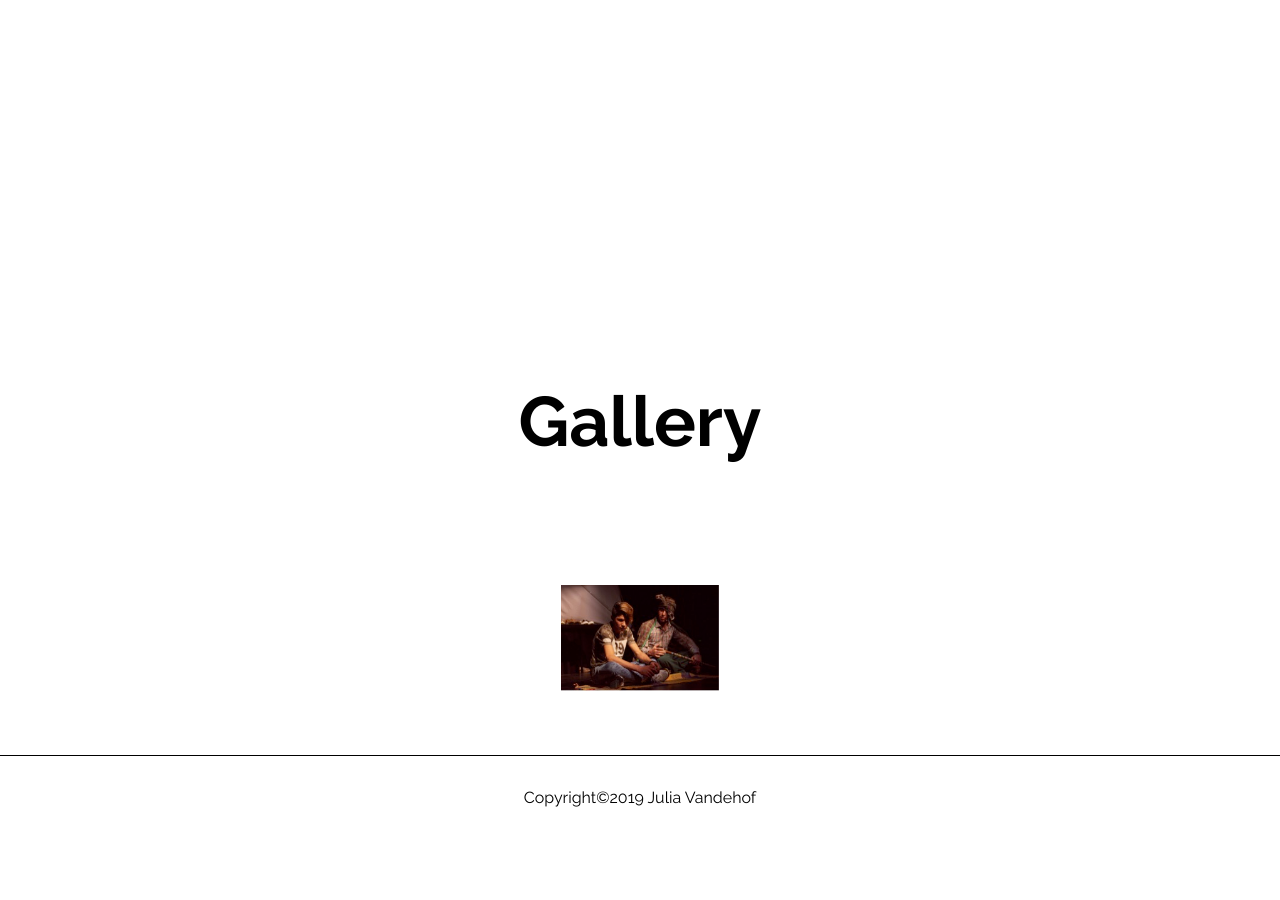
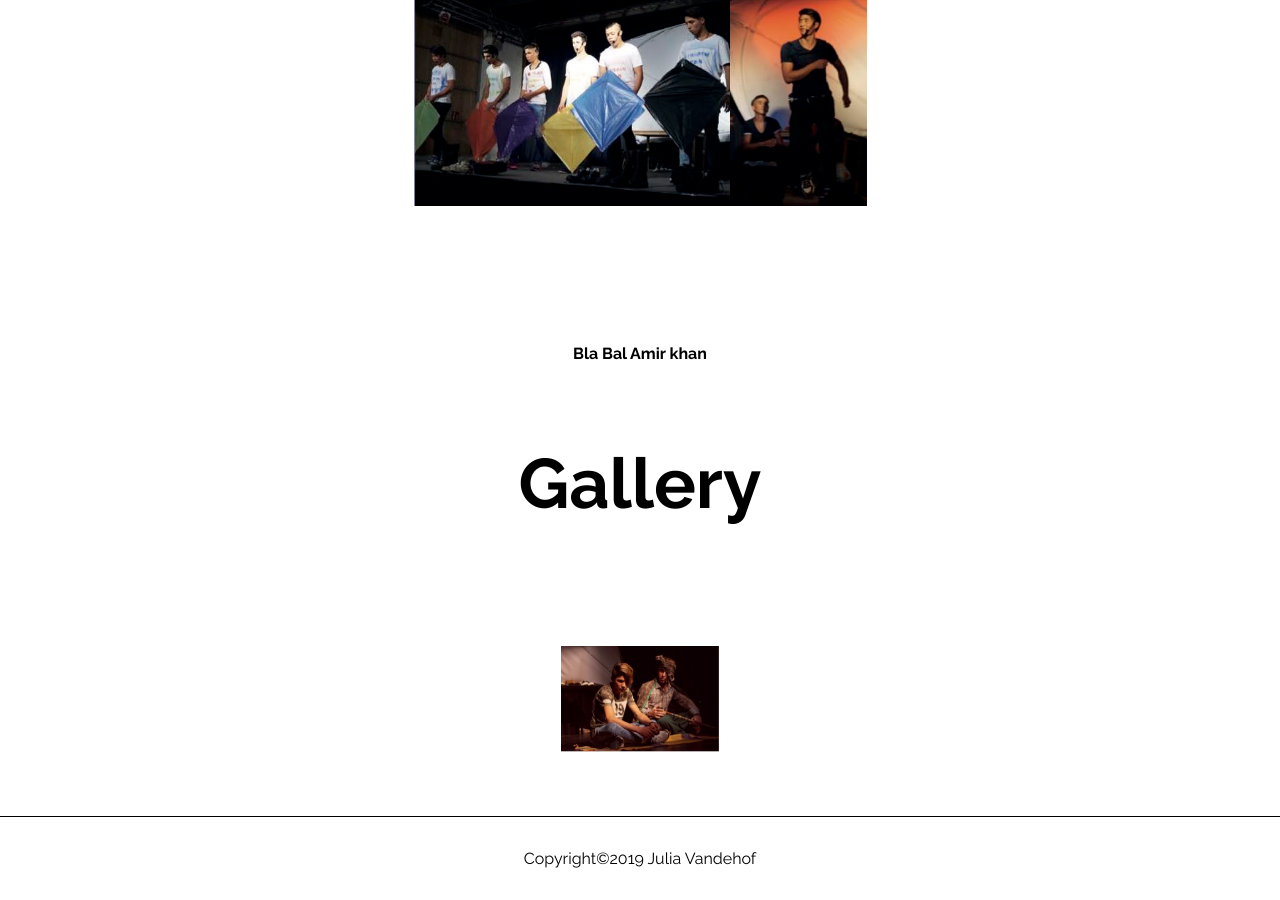
Before and after one commit to matteocarpi/julia, a Jekyll site: the page built from _posts/2019-04-20-vom-wind-dem-sand-und-den-sternen.md, in a window 1280 px wide and 900 px high, scrolled down 786 px. Built offline with Jekyll 4.4.1, drawn with Linux system fonts in a browser that asks for light colours; before the commit the page ends 1625 px from its top, so only the background shows below that.

Commit message:
Implemented credits on posts

```diff
--- a/_layouts/post.html
+++ b/_layouts/post.html
@@ -19,6 +19,9 @@ layout: default
     <p>{{ page.description | markdownify }}</p>
   </div>
 
+  <div id="credits" class="" >
+    <h4>{{ page.credits }}</h4>
+  </div>
   <h2>Gallery</h2>
   <div class="post_gallery">
     <div class="secondary_gallery">
--- a/_posts/2019-04-20-vom-wind-dem-sand-und-den-sternen.md
+++ b/_posts/2019-04-20-vom-wind-dem-sand-und-den-sternen.md
@@ -4,11 +4,11 @@ permalink: "/:title/"
 title: Vom Wind, dem Sand und den Sternen
 sub_title: ''
 credits: Bla Bal Amir khan
-preview_picture: "/uploads/foto vom wind.jpg"
+preview_picture: "/uploads/foto-vom-wind.jpg"
 current: false
 only_current: false
 main_pictures:
-- "/uploads/foto vom wind.jpg"
+- "/uploads/foto-vom-wind.jpg"
 description: ''
 gallery:
 - "/uploads/fotowind2.jpg"
```
Also changed, not shown: uploads/foto-vom-wind.jpg (renamed from uploads/foto vom wind.jpg).
